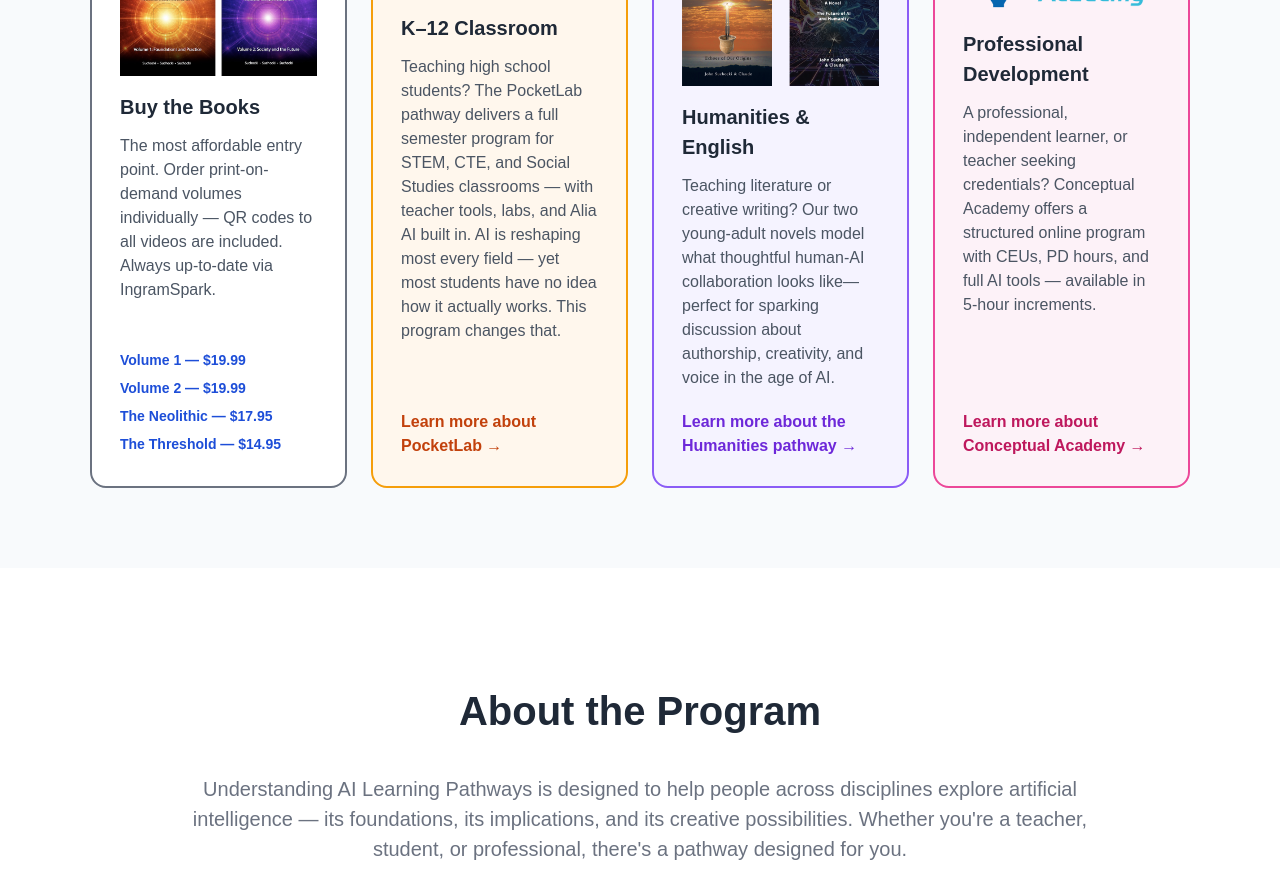
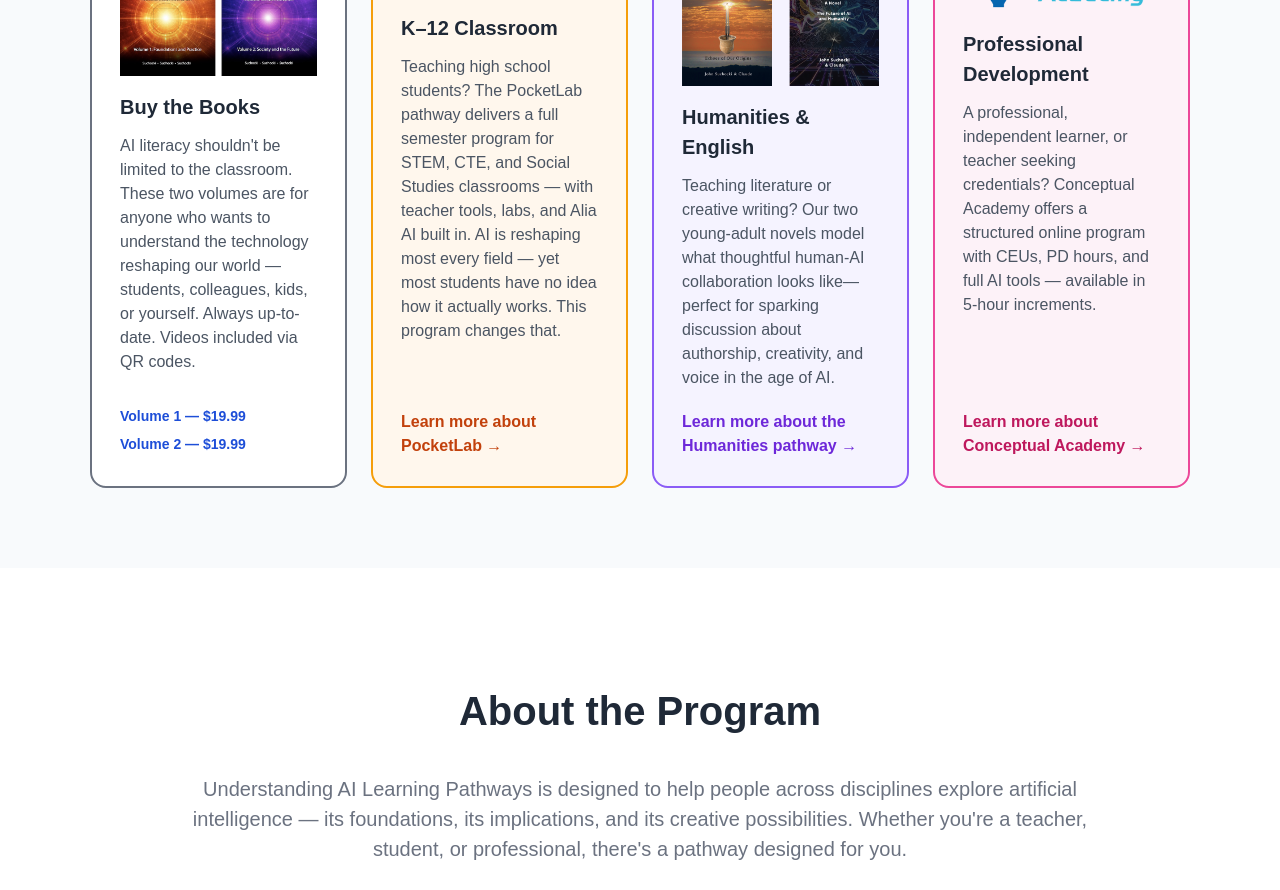
Before and after one commit to Suchocki88/UnderstandingAI.ai, a Next.js app: page / in a window 1280 px wide. Shown: the part 2980-3870 px from the top of the page. Built offline with nearby package versions, Linux system fonts and the light colour scheme.

Commit message:
Update page.tsx

```diff
--- a/app/page.tsx
+++ b/app/page.tsx
@@ -174,13 +174,11 @@ export default function Page() {
               <img src="/images/Volumes12.png" alt="Volumes 1 and 2" style={{ width: "100%", marginBottom: 4 }} />
               <h3 style={{ margin: 0, fontSize: 20 }}>Buy the Books</h3>
               <p style={{ color: "#4b5563", margin: 0, flexGrow: 1 }}>
-                The most affordable entry point. Order print-on-demand volumes individually — QR codes to all videos are included. Always up-to-date via IngramSpark.
+                AI literacy shouldn't be limited to the classroom. These two volumes are for anyone who wants to understand the technology reshaping our world — students, colleagues, kids, or yourself. Always up-to-date. Videos included via QR codes.
               </p>
               <div style={{ fontSize: 14, color: "#6b7280", lineHeight: 2 }}>
                 <a href="https://shop.ingramspark.com/b/084?params=4Ubgowqn33dPkRQlH6Lc3HmeHl43roEnJHw4n0t9uEd" target="_blank" rel="noopener noreferrer" style={buyButton}>Volume 1 — $19.99</a><br />
                 <a href="https://shop.ingramspark.com/b/084?params=2SR8fnMJdGddfDPH5kQLrD6P0VrPHPof8SrYclByl9q" target="_blank" rel="noopener noreferrer" style={buyButton}>Volume 2 — $19.99</a><br />
-                <a href="https://shop.ingramspark.com/b/084?params=OZfSKWXKME8ZxFjUVQ71XGexxnbrStxDVD23KJKbFdQ" target="_blank" rel="noopener noreferrer" style={buyButton}>The Neolithic — $17.95</a><br />
-                <a href="https://shop.ingramspark.com/b/084?params=Va0WiVxgr0pbIejltajiU2dWCVLTTUMKzfs6H3Bn8DR" target="_blank" rel="noopener noreferrer" style={buyButton}>The Threshold — $14.95</a>
               </div>
             </div>
 
```
